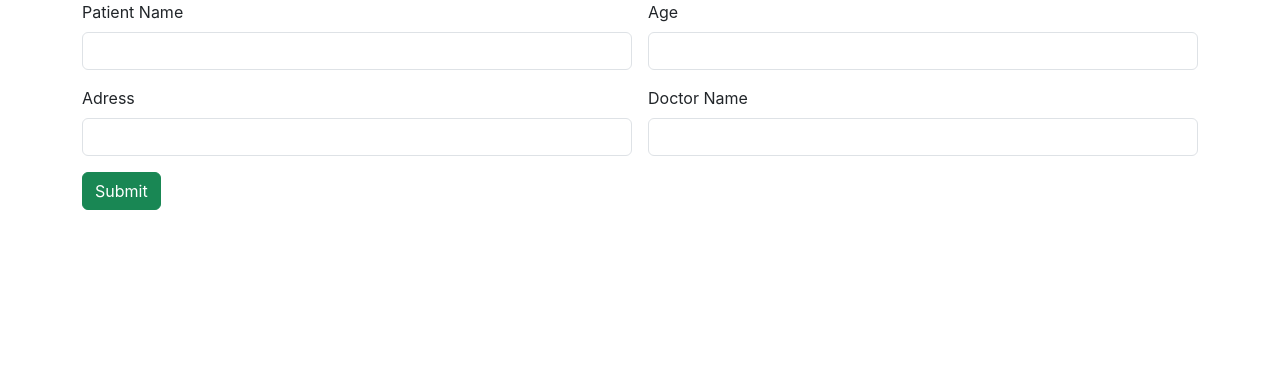
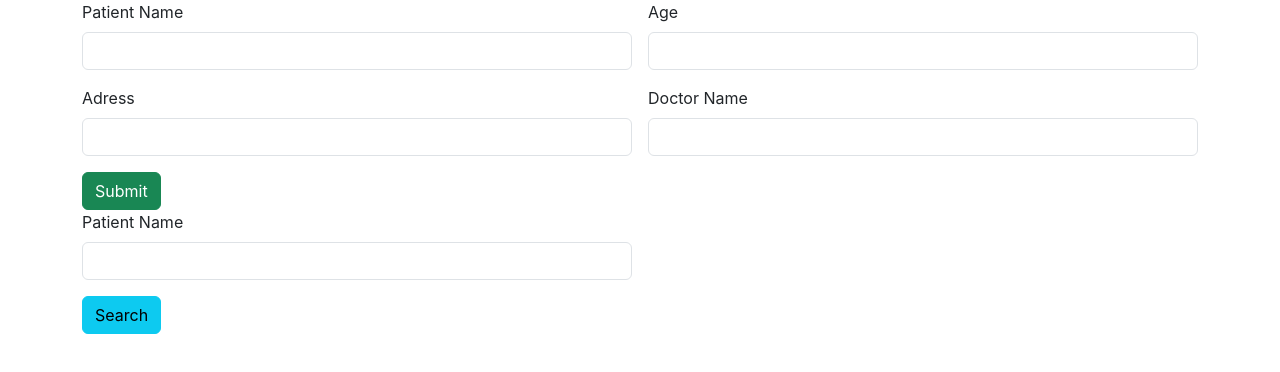
Before and after one commit to Alfiya6282823310/patient-app-Frondend, a React (Create React App) app: page / in a window 1280 px wide. Shown: the top 372 px of the page. Built offline with nearby package versions, Linux system fonts and the light colour scheme.

Commit message:
search and add semi dynamic finished

```diff
--- a/src/App.js
+++ b/src/App.js
@@ -1,11 +1,13 @@
 import logo from './logo.svg';
 import './App.css';
 import Add from './Components/Add';
+import Search from './Components/Search';
 
 function App() {
   return (
     <div>
      <Add/>
+     <Search/>
     </div>
   );
 }
--- a/src/Components/Search.jsx
+++ b/src/Components/Search.jsx
@@ -20,9 +20,9 @@ const readValue=()=>{
                     <div className="row g-3">
                         <div className="col col-12 col-sm-6 col-md-6 col-lg-6 col-xl-6 col-xxl-6">
                             <label htmlFor="" className="form-label">Patient Name</label>
-                            <input type="text" className="form-control" name='name' value={data.name} onClick={inputHandler}/>
+                            <input type="text" className="form-control" name='name' value={data.name} onChange={inputHandler}/>
                         </div>
-                        <div className="col col-12 col-sm-6 col-md-6 col-lg-6 col-xl-6 col-xxl-6">
+                        <div className="col col-12 col-sm-12 col-md-12 col-lg-12 col-xl-12 col-xxl-12">
                             <button className="btn btn-info" onClick={readValue}>Search</button>
                         </div>
                     </div>
```
